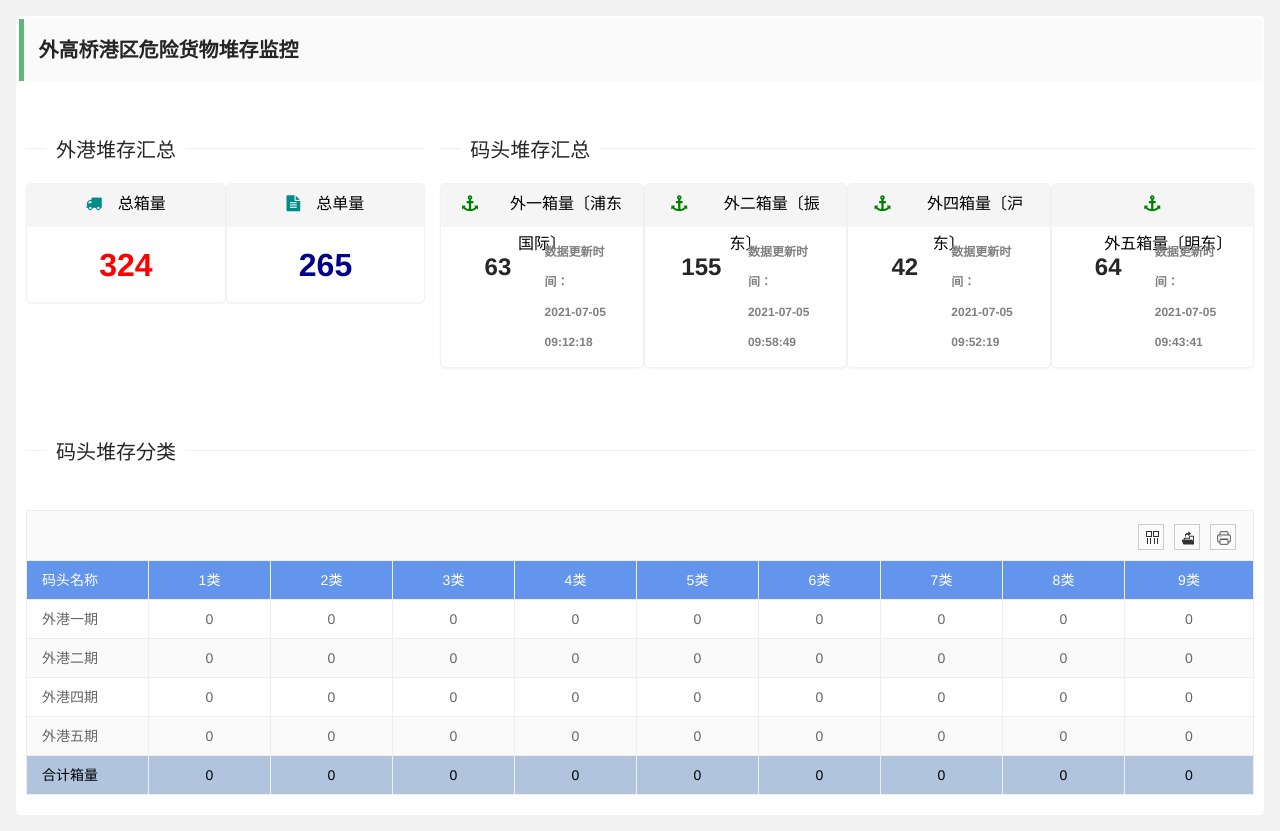
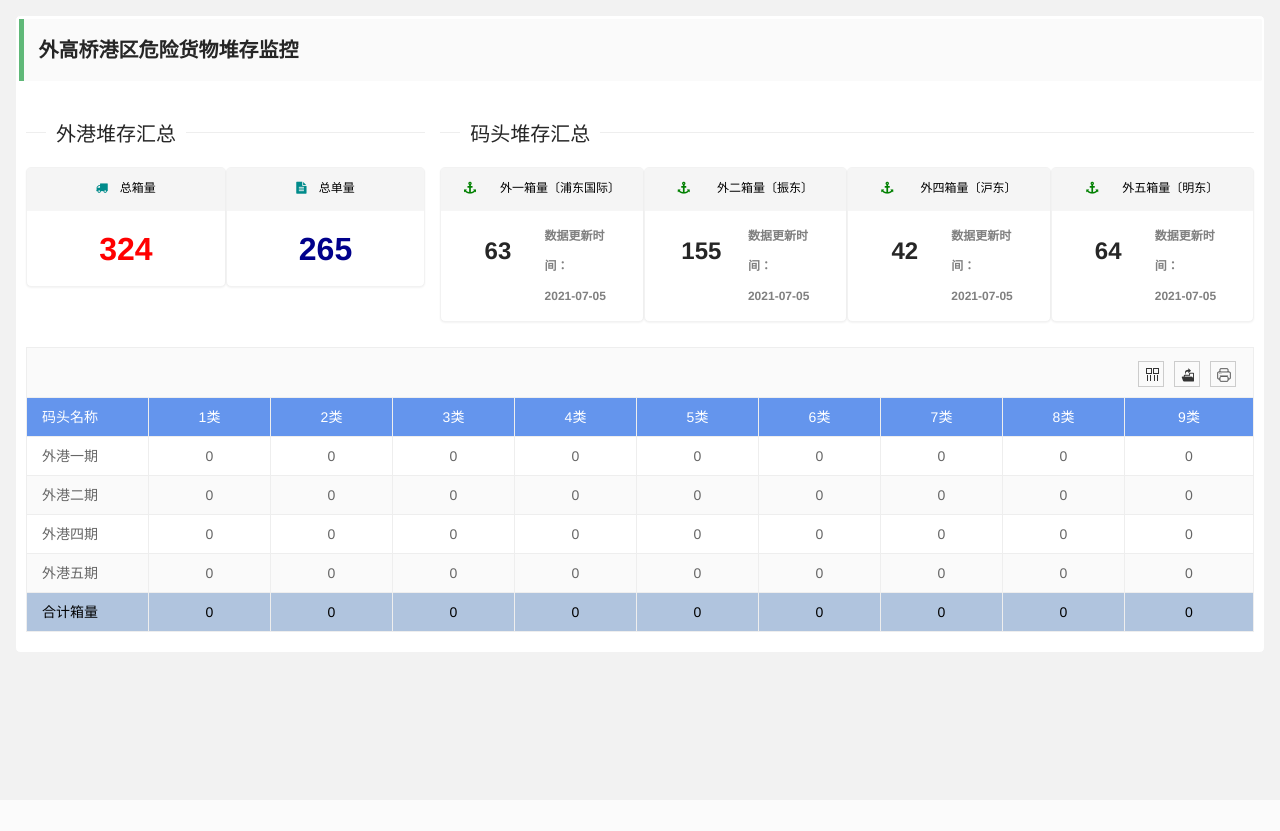
Before and after one commit to libncn/danger, a Flask app: template templates/1-1-1.html in a window 1280 px wide. After the commit the page ends 632 px from the top, so only its background shows below. Run offline with Flask 2, Linux system fonts and the light colour scheme; the template is opened without the code that fills it, so the values that code supplies are empty.

Commit message:
v20210705

```diff
--- a/templates/1-1-1.html
+++ b/templates/1-1-1.html
@@ -18,7 +18,7 @@
 
         .card-head {
             line-height: 40px;
-            font-size: 16px;
+            font-size: 12px;
             text-align: center;
         }
 
@@ -34,7 +34,6 @@
 
         .card-number {
             line-height: 60px;
-            font-size: 32px;
             font-weight: bolder;
             text-align: center;
         }
@@ -58,8 +57,7 @@
         }
 
         .icon_total {
-            {#color: #2C3E50;#}
-            color: darkcyan;
+        {#color: #2C3E50;#} color: darkcyan;
         }
 
         .update-tips {
@@ -76,7 +74,6 @@
     <div class="layuimini-main">
         <div class="layui-row layui-col-space15">
             <blockquote class="layui-elem-quote" style="font-size:20px;font-weight:bold;">外高桥港区危险货物堆存监控</blockquote>
-            <br>
             <div class="layui-col-md4">
                 <fieldset class="layui-elem-field layui-field-title" style="margin-top: 20px;">
                     <legend>外港堆存汇总</legend>
@@ -120,7 +117,7 @@
                                 </div>
                                 <div class="layui-col-md6 update-tips">
                                     <div>数据更新时间：</div>
-                                    <div>2021-07-05 09:12:18</div>
+                                    <div>2021-07-05</div>
                                 </div>
                             </div>
                         </div>
@@ -138,7 +135,7 @@
                                 </div>
                                 <div class="layui-col-md6 update-tips">
                                     <div>数据更新时间：</div>
-                                    <div>2021-07-05 09:58:49</div>
+                                    <div>2021-07-05</div>
                                 </div>
                             </div>
                         </div>
@@ -156,7 +153,7 @@
                                 </div>
                                 <div class="layui-col-md6 update-tips">
                                     <div>数据更新时间：</div>
-                                    <div>2021-07-05 09:52:19</div>
+                                    <div>2021-07-05</div>
                                 </div>
                             </div>
                         </div>
@@ -173,7 +170,7 @@
                                 </div>
                                 <div class="layui-col-md6 update-tips">
                                     <div>数据更新时间：</div>
-                                    <div>2021-07-05 09:43:41</div>
+                                    <div>2021-07-05</div>
                                 </div>
                             </div>
                         </div>
@@ -181,15 +178,7 @@
                 </div>
             </div>
         </div>
-        <br>
-        <br>
-        <br>
         <div class="layui-row layui-col-space15">
-            <div class="layui-col-md12">
-                <fieldset class="layui-elem-field layui-field-title" style="margin-top: 20px;">
-                    <legend>码头堆存分类</legend>
-                </fieldset>
-            </div>
             <div class="layui-col-md12">
                 <div id="table1" style="width: 100%;"></div>
             </div>
@@ -278,9 +267,9 @@
             title: '危化品堆存分类统计表',
             done: function (res, curr, count) {
                 //设置行首颜色
-                $('th').css({'background-color': '#6495ed', 'color': 'white', 'font_weight':'bold'});//设置th颜色
+                $('th').css({'background-color': '#6495ed', 'color': 'white', 'font_weight': 'bold'});//设置th颜色
                 //设置行末颜色
-                $('.layui-table-total table td').css({'background-color': '#b0c4de','color':'black'});
+                $('.layui-table-total table td').css({'background-color': '#b0c4de', 'color': 'black'});
             }
         });
 
```
